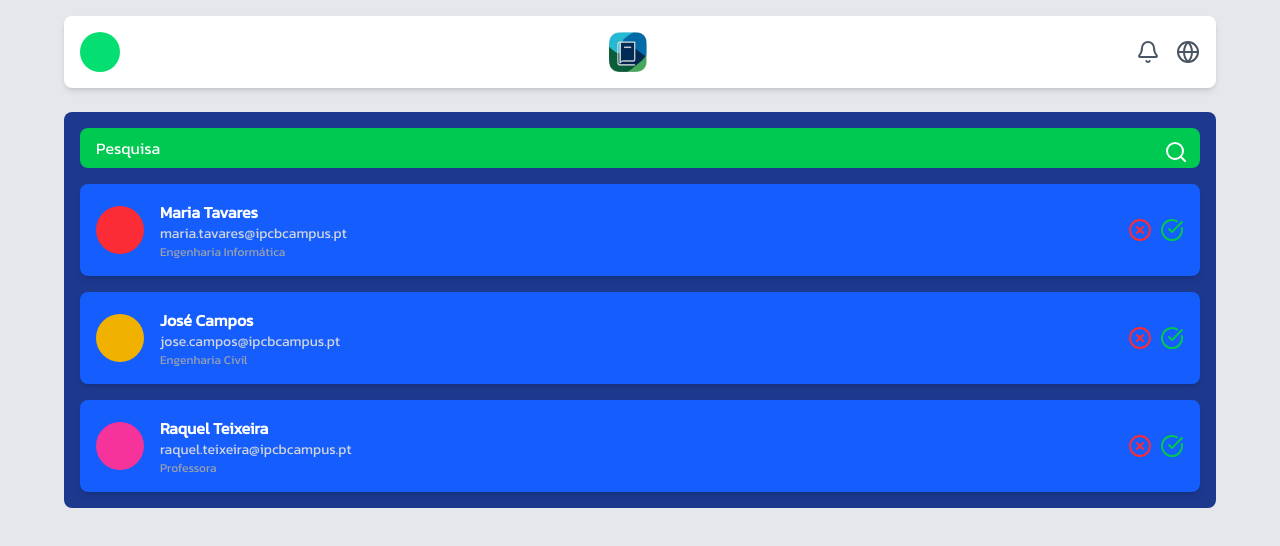
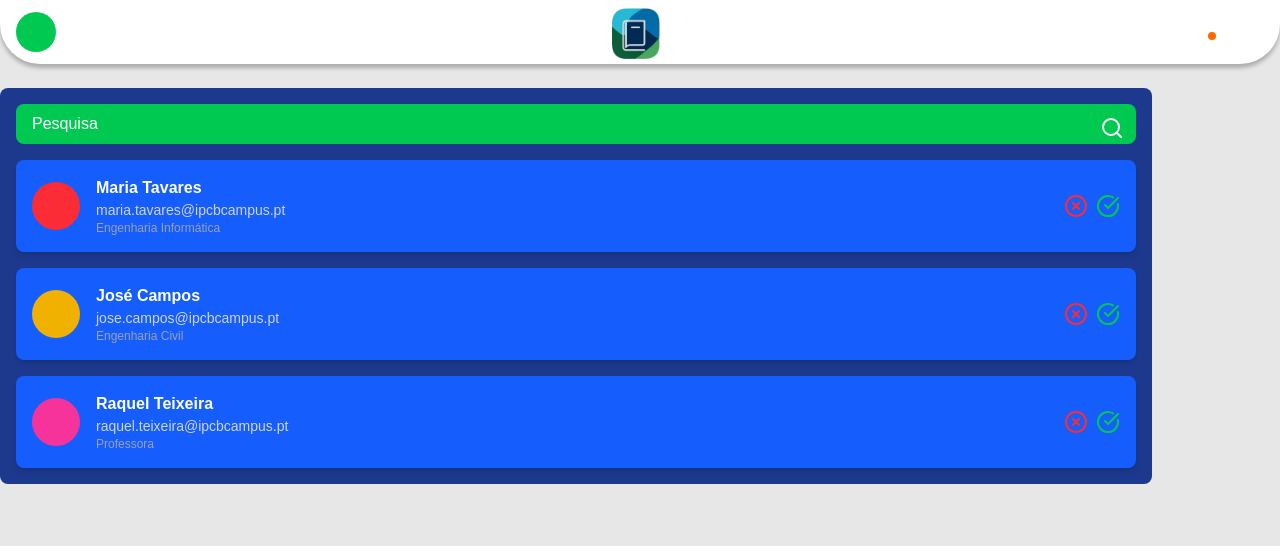
Before and after one commit to beckerme/ESTudo, a Next.js app in the folder estudo/: page /validar-registo in a window 1280 px wide. Shown: the top 546 px of the page. Built offline with nearby package versions, Linux system fonts and the light colour scheme.

Commit message:
validar registo atualizada

```diff
--- a/estudo/src/components/Validar-Registo/ValidarRegisto.jsx
+++ b/estudo/src/components/Validar-Registo/ValidarRegisto.jsx
@@ -1,6 +1,7 @@
 "use client"
 
 import { useState } from "react";
+import Header from "../HeaderInicio";
 import { Search, CheckCircle, XCircle, Bell, Globe } from "lucide-react";
 import { Kanit } from "next/font/google";
 
@@ -19,16 +20,10 @@ export default function ValidarRegisto() {
   const [search, setSearch] = useState("");
 
   return (
-    <div className={`min-h-screen bg-gray-200 flex flex-col items-center p-4 ${kanit.className}`}>
-      {/* Cabeçalho */}
-      <header className="w-full max-w-6xl flex justify-between items-center bg-white shadow-md p-4 rounded-lg">
-        <div className="w-10 h-10 rounded-full bg-green-400"></div>
-        <img src="/logo.png" alt="Logo" className="h-10" />
-        <div className="flex gap-4">
-          <Bell className="text-gray-600" />
-          <Globe className="text-gray-600" />
-        </div>
-      </header>
+    <>
+      <div>
+          <Header/>
+      </div>
 
       {/* Caixa de Pesquisa */}
       <div className="w-full max-w-6xl mt-6 bg-blue-900 p-4 rounded-lg">
@@ -65,6 +60,6 @@ export default function ValidarRegisto() {
             ))}
         </div>
       </div>
-    </div>
+    </>
   );
 }
```
